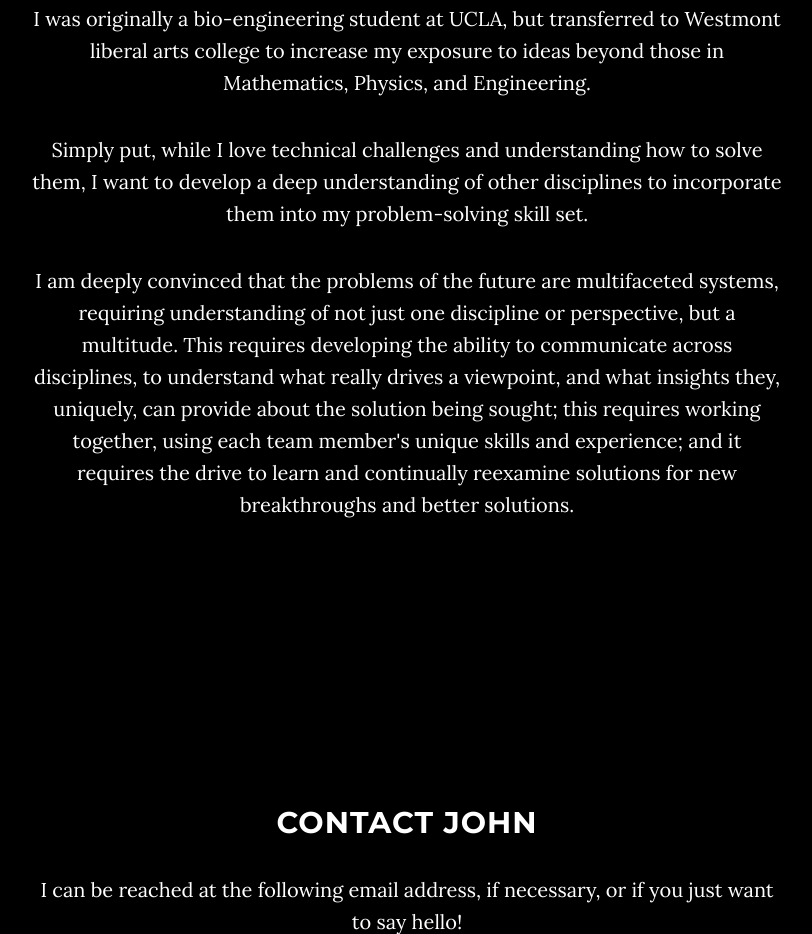
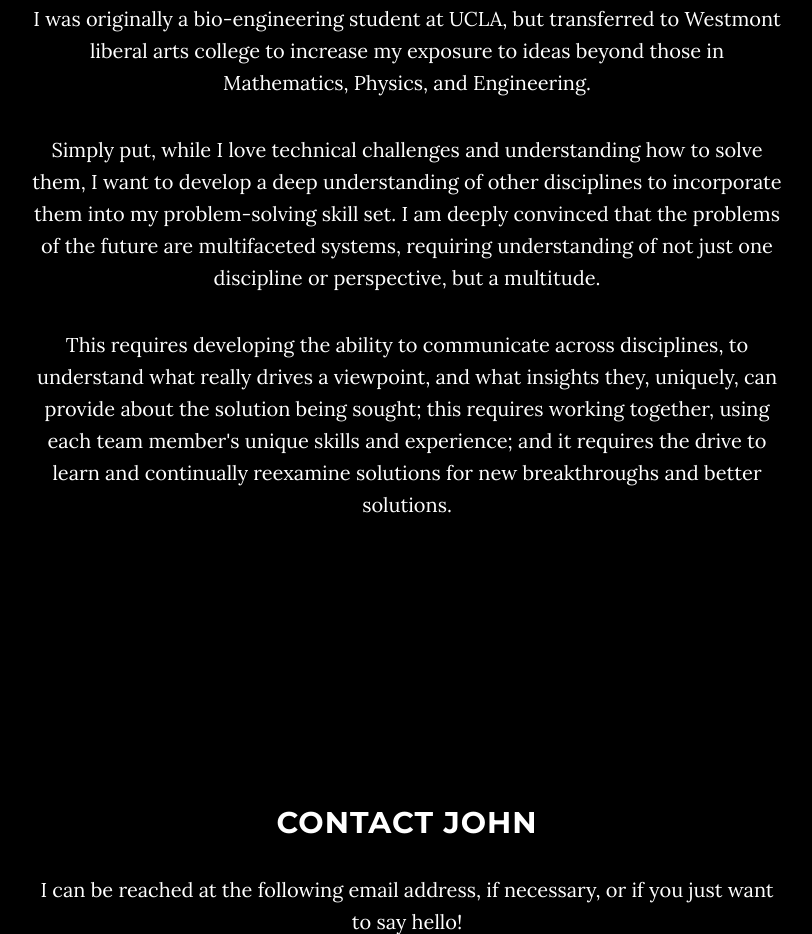
Before and after one commit to jc-duncan/jc-duncan.github.io, a website: page index.html in a window 1280 px wide. Shown: the part 1115-2049 px from the top of the page, without its empty margins (233-1045 px from the left). Drawn offline with nearby package versions, Linux system fonts and the light colour scheme; some packages are replaced by stand-ins of ours.

Commit message:
Update index.html

```diff
--- a/index.html
+++ b/index.html
@@ -88,8 +88,9 @@
             <div class="col-lg-8 col-lg-offset-2">
                 <h2>About John</h2>
                 <p>I was originally a bio-engineering student at UCLA, but transferred to Westmont liberal arts college to increase my exposure to ideas beyond those in Mathematics, Physics, and Engineering. </p>
-                <p>Simply put, while I love technical challenges and understanding how to solve them, I want to develop a deep understanding of other disciplines to incorporate them into my problem-solving skill set.</p>
-                <p>I am deeply convinced that the problems of the future are multifaceted systems, requiring understanding of not just one discipline or perspective, but a multitude. This requires developing the ability to communicate across disciplines, to understand what really drives a viewpoint, and what insights they, uniquely, can provide about the solution being sought; this requires working together, using each team member's unique skills and experience; and it requires the drive to learn and continually reexamine solutions for new breakthroughs and better solutions.</p>
+                <p>Simply put, while I love technical challenges and understanding how to solve them, I want to develop a deep understanding of other disciplines to incorporate them into my problem-solving skill set.
+                  I am deeply convinced that the problems of the future are multifaceted systems, requiring understanding of not just one discipline or perspective, but a multitude.</p>
+                <p>This requires developing the ability to communicate across disciplines, to understand what really drives a viewpoint, and what insights they, uniquely, can provide about the solution being sought; this requires working together, using each team member's unique skills and experience; and it requires the drive to learn and continually reexamine solutions for new breakthroughs and better solutions.</p>
             </div>
         </div>
     </section>
```
